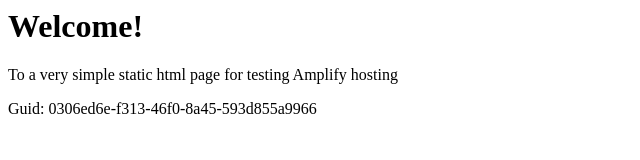
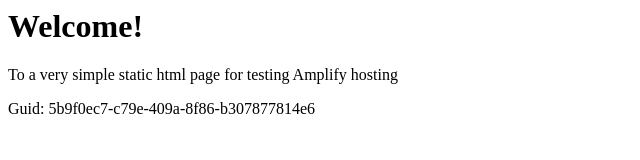
Before and after one commit to aws-aemilia-mxp/Github-PR-Commit-Integration-Test-DoNotTouch-GitHubWebhookPushCanaryTest-v1-preprod-eu-south-1, a website: page src/index.html in a window 1280 px wide. Shown: the full height of the page, 0-640 px from the left. Drawn offline with Linux system fonts and the light colour scheme.

Commit message:
commit from integ tests

```diff
--- a/src/index.html
+++ b/src/index.html
@@ -12,6 +12,6 @@
 <body>
     <h1>Welcome!</h1>
     <p>To a very simple static html page for testing Amplify hosting</p>
-    <p>Guid: 0306ed6e-f313-46f0-8a45-593d855a9966</p></body>
+    <p>Guid: 5b9f0ec7-c79e-409a-8f86-b307877814e6</p></body>
 
 </html>
```
